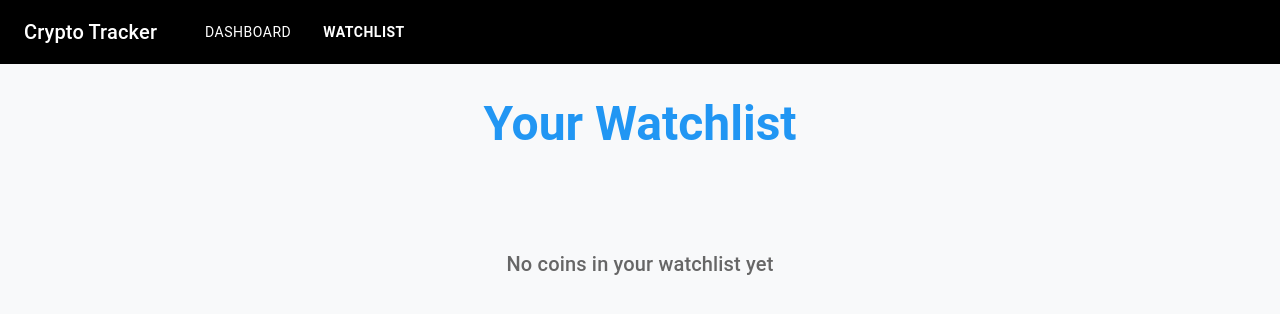
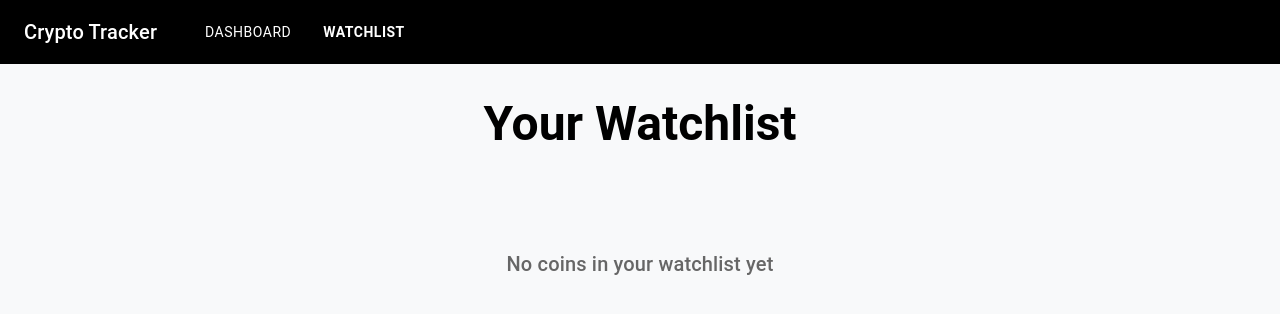
Before and after one commit to Neepurna/CCT_VR, a React (Vite) app: page /watchlist in a window 1280 px wide. Shown: the top 314 px of the page. Built offline with nearby package versions, Linux system fonts and the light colour scheme.

Commit message:
watchlist color updated

```diff
--- a/src/components/Watchlist.jsx
+++ b/src/components/Watchlist.jsx
@@ -50,7 +50,7 @@ const Watchlist = () => {
             component="h1"
             sx={{
               textAlign: 'center',
-              color: '#2196F3',
+              color: '#000000',
               fontWeight: 'bold',
               mb: 4
             }}
```
